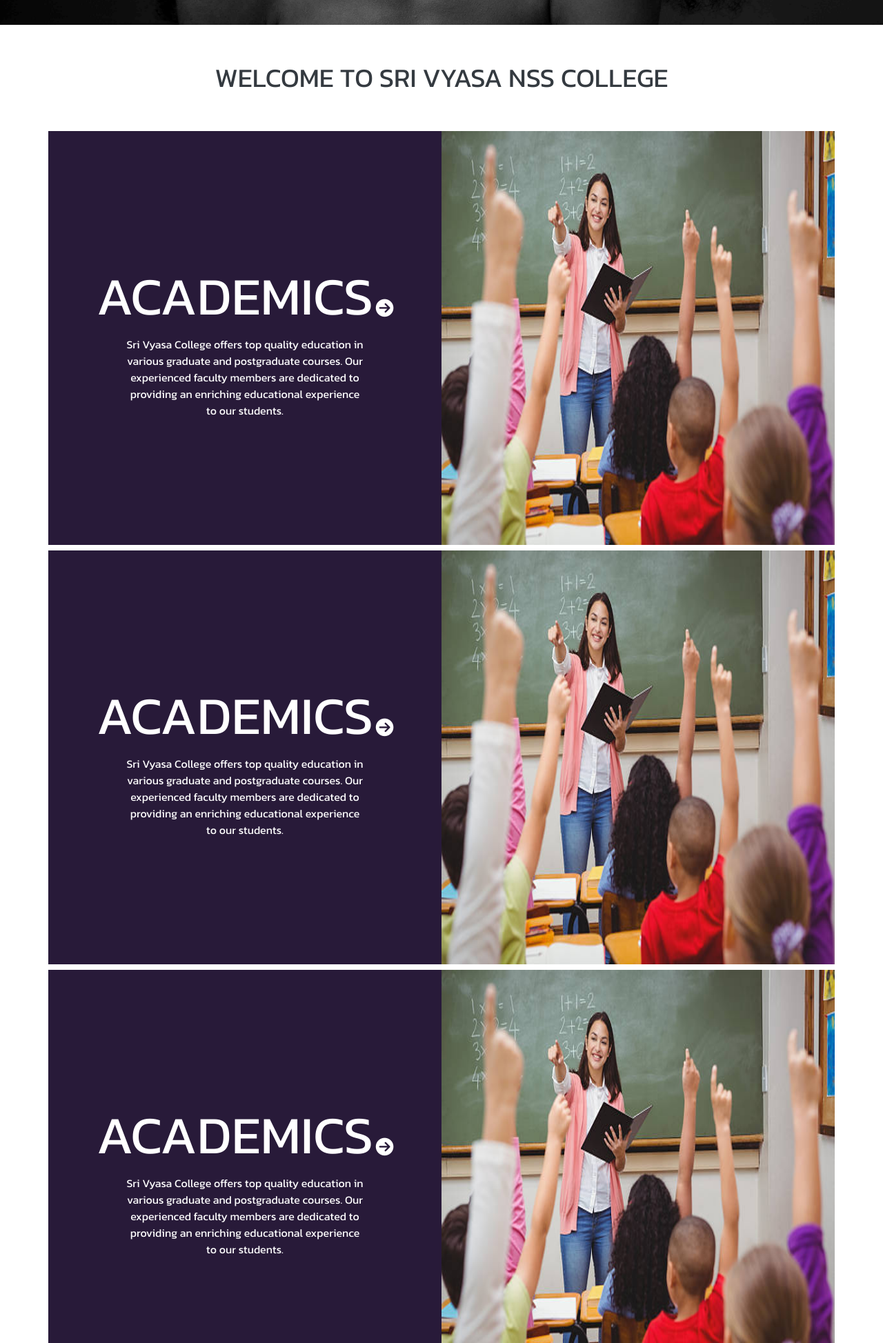
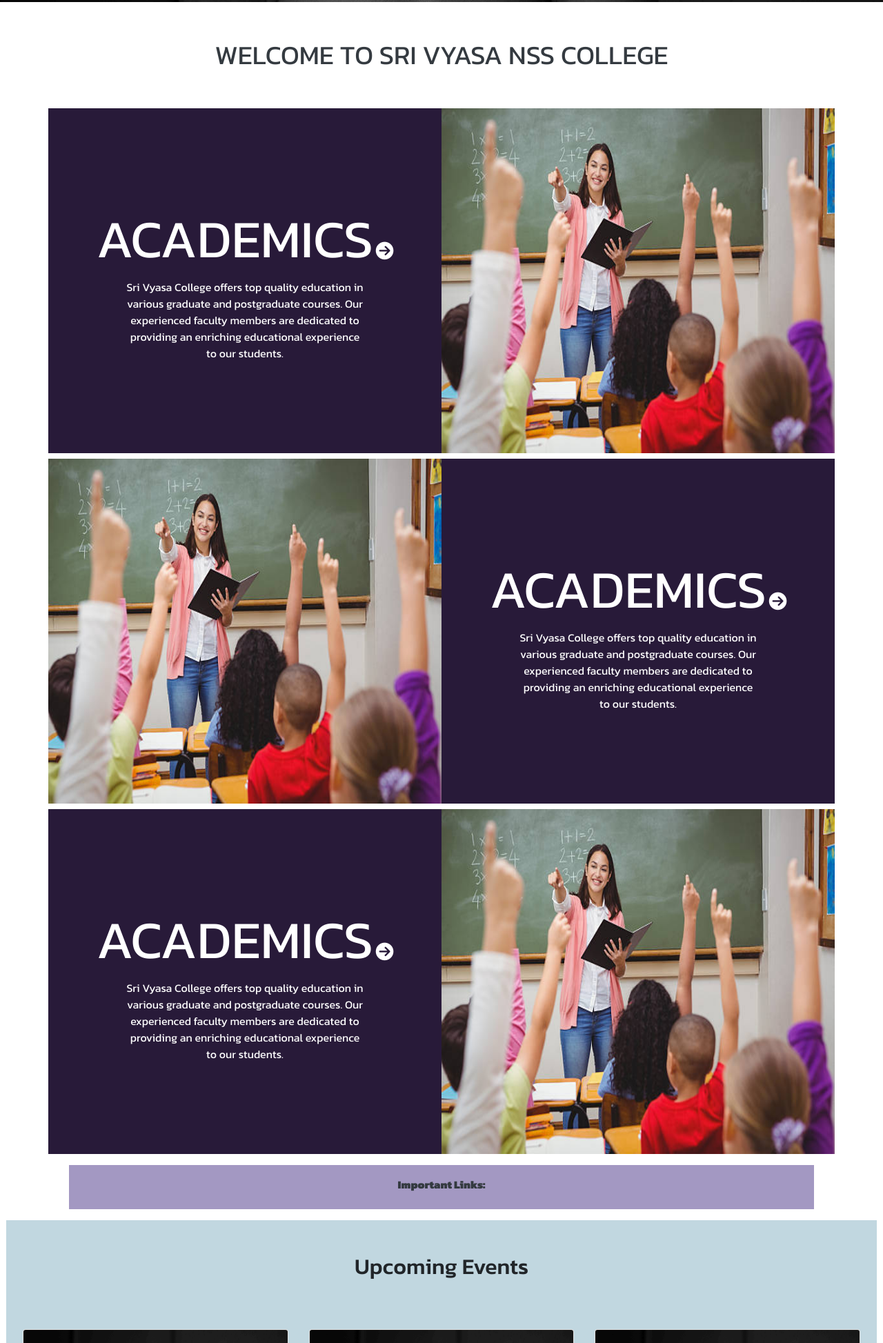
Before and after one commit to Bhagyadevkp/college-website, a plain HTML site: page index.html in a window 1280 px wide. Shown: the part 853-2800 px from the top of the page at 69% size. Drawn offline with nearby package versions, Linux system fonts and the light colour scheme.

Commit message:
Update index.html

```diff
--- a/index.html
+++ b/index.html
@@ -20,10 +20,8 @@
     <!-- NAVBAR -->
     <div class="row p-0">
         <nav class="navbar navbar-expand-lg navbar-light">
-            <a class="navbar-brand text-white ml-5" href="#" style="font-size: 14px;">SRI VYASA NSS COLLEGE<br /><span
-                    class="nav-logo-text">Accredited by NAAC with CGPA 2.87<br />Affiliated to University of
-                    Calicut</span>
-
+            <a class="navbar-brand text-white ml-5" href="#" style="font-size: 14px;">
+                <img class="img-fluid" style="width: 250px;" src="assets/img/logo.png" alt="">
             </a>
             <button class="navbar-toggler" type="button" data-toggle="collapse" data-target="#navbarNav"
                 aria-controls="navbarNav" aria-expanded="false" aria-label="Toggle navigation">
@@ -64,8 +62,8 @@
         <div class="row">
             <img class="img-main" src="assets/img/img1.jpg" alt="img-1">
             <div class="bottom-left pl-5 py-5">
-                <span class="text-white" style="font-size:4vw;">Learn, Explore, Achieve with</span><br />
-                <span class="text-white" style="font-size:6vw;">Sri Vyasa NSS College</span><br />
+                <div class="text-white pb-0" style="font-size:4vw;margin-bottom: -3vw;">Learn, Explore, Achieve with</div>
+                <div class="text-white college-text pt-0" style="font-size:6vw;margin-bottom: -2vw;">Sri Vyasa NSS College</div><br />
                 <button type="button" class="btn btn-outline-dark btn-lg" style="color:#b8a7e7">Admission</button>
             </div>
         </div>
@@ -73,14 +71,61 @@
     <section>
         <div class="p-0">
             <div class="text-center my-5">
-                <span class="p-5 text-dark text-center mt-5" style="font-size: 3vw;">WELCOME TO SRI VYASA NSS
+                <span class="p-5 welcome-text text-dark text-center mt-5" style="font-size: 3vw;">WELCOME TO SRI VYASA NSS
                     COLLEGE</span>
             </div>
             <div class="container">
                 <div class="row mt-2">
                     <div class="col-md-6 col-12  d-flex justify-content-center align-items-center p-0"
-                        style="min-height: 500px;background-color: #281a39;">
-                        <div class="row">
+                        style="min-height: 500px;background-color: #281a39;max-height: 50px;">
+                        <div class="row px-0">
+                            <div class="col-12 text-center py-0">
+                                <span class="text-white text-center" style="font-size: 6vw;">ACADEMICS</span>
+                                <span class="text-white" style="font-size: 2vw;margin-bottom: -3vw;"><i class="fa-solid fa-circle-arrow-right"></i></span>
+                            </div>
+                            <div class="col-12 pt-0">
+                                <div class="text-white text-center">
+                                    Sri Vyasa College offers top quality education in<br />
+                                    various graduate and postgraduate courses. Our<br />
+                                    experienced faculty members are dedicated to<br />
+                                    providing an enriching educational experience<br />
+                                    to our students.
+                                </div>
+                            </div>
+                        </div>
+                    </div>
+                    <div class="col-md-6 col-12 p-0">
+                        <img class="content-img" src="assets/img/2.jpg" alt="" style="width: 100%;max-height: 500px;">
+                    </div>
+                </div>
+                <div class="row mt-2">
+                    <div class="col-md-6 col-12 p-0">
+                        <img class="content-img" src="assets/img/2.jpg" alt="" style="width: 100%;max-height: 500px;">
+                    </div>
+                    <div class="col-md-6 col-12  d-flex justify-content-center align-items-center p-0"
+                        style="min-height: 500px;background-color: #281a39;max-height: 50px;">
+                        <div class="row px-0">
+                            <div class="col-12 text-center py-0">
+                                <span class="text-white text-center" style="font-size: 6vw;">ACADEMICS</span>
+                                <span class="text-white" style="font-size: 2vw;"><i
+                                        class="fa-solid fa-circle-arrow-right"></i></span>
+                            </div>
+                            <div class="col-12 pt-0">
+                                <div class="text-white text-center">
+                                    Sri Vyasa College offers top quality education in<br />
+                                    various graduate and postgraduate courses. Our<br />
+                                    experienced faculty members are dedicated to<br />
+                                    providing an enriching educational experience<br />
+                                    to our students.
+                                </div>
+                            </div>
+                        </div>
+                    </div>
+                </div>
+                <div class="row mt-2">
+                    <div class="col-md-6 col-12  d-flex justify-content-center align-items-center p-0"
+                        style="min-height: 500px;background-color: #281a39;max-height: 50px;">
+                        <div class="row px-0">
                             <div class="col-12 text-center py-0">
                                 <span class="text-white text-center" style="font-size: 6vw;">ACADEMICS</span>
                                 <span class="text-white" style="font-size: 2vw;"><i
@@ -98,55 +143,7 @@
                         </div>
                     </div>
                     <div class="col-md-6 col-12 p-0">
-                        <img class="content-img" src="assets/img/2.jpg" alt="" style="width: 100%;">
-                    </div>
-                </div>
-                <div class="row mt-2">
-                    <div class="col-md-6 col-12  d-flex justify-content-center align-items-center p-0"
-                        style="min-height: 500px;background-color: #281a39;">
-                        <div class="row">
-                            <div class="col-12 text-center py-0">
-                                <span class="text-white text-center" style="font-size: 6vw;">ACADEMICS</span>
-                                <span class="text-white" style="font-size: 2vw;"><i
-                                        class="fa-solid fa-circle-arrow-right"></i></span>
-                            </div>
-                            <div class="col-12 pt-0">
-                                <div class="text-white text-center">
-                                    Sri Vyasa College offers top quality education in<br />
-                                    various graduate and postgraduate courses. Our<br />
-                                    experienced faculty members are dedicated to<br />
-                                    providing an enriching educational experience<br />
-                                    to our students.
-                                </div>
-                            </div>
-                        </div>
-                    </div>
-                    <div class="col-md-6 col-12 p-0">
-                        <img class="content-img" src="assets/img/2.jpg" alt="" style="width: 100%;">
-                    </div>
-                </div>
-                <div class="row mt-2">
-                    <div class="col-md-6 col-12  d-flex justify-content-center align-items-center p-0"
-                        style="min-height: 500px;background-color: #281a39;">
-                        <div class="row">
-                            <div class="col-12 text-center py-0">
-                                <span class="text-white text-center" style="font-size: 6vw;">ACADEMICS</span>
-                                <span class="text-white" style="font-size: 2vw;"><i
-                                        class="fa-solid fa-circle-arrow-right"></i></span>
-                            </div>
-                            <div class="col-12 pt-0">
-                                <div class="text-white text-center">
-                                    Sri Vyasa College offers top quality education in<br />
-                                    various graduate and postgraduate courses. Our<br />
-                                    experienced faculty members are dedicated to<br />
-                                    providing an enriching educational experience<br />
-                                    to our students.
-                                </div>
-                            </div>
-                        </div>
-                    </div>
-                    <div class="col-md-6 col-12 p-0">
-                        <img class="content-img" src="assets/img/2.jpg" alt="" style="width: 100%;">
+                        <img class="content-img" src="assets/img/2.jpg" alt="" style="width: 100%;max-height: 500px;">
                     </div>
                 </div>
                 <div class="container mt-3  d-flex justify-content-center align-items-center">
```
